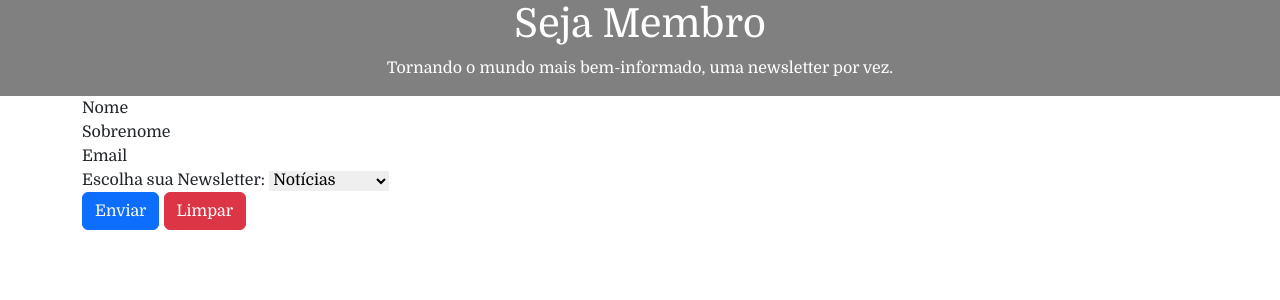
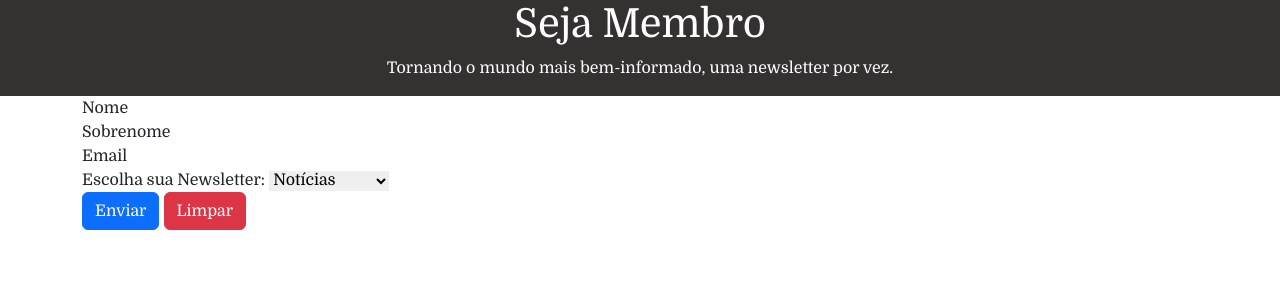
Before and after one commit to ovictorqueiroz/meusite, a PHP site: page / in a window 1280 px wide. Shown: the top 300 px of the page. Run offline with PHP 8.4, Linux system fonts and the light colour scheme.

Commit message:
estilizando

```diff
--- a/css/styles.css
+++ b/css/styles.css
@@ -15,5 +15,5 @@
 
 nav{
 	color: white;
-	background-color:grey;
+	background-color:#343131;
 }
--- a/index.php
+++ b/index.php
@@ -15,7 +15,7 @@
 	<main class="container">
 
 
-		<form action="#" method="post">
+		<form action="include/cadastrar.php" method="post">
 			<div class="md-3">
 				<label for="primeiroNome">Nome</label>
 				<input type="text" name="primeiroNome" id="primeiroNome" maxlength="50" required>
```
